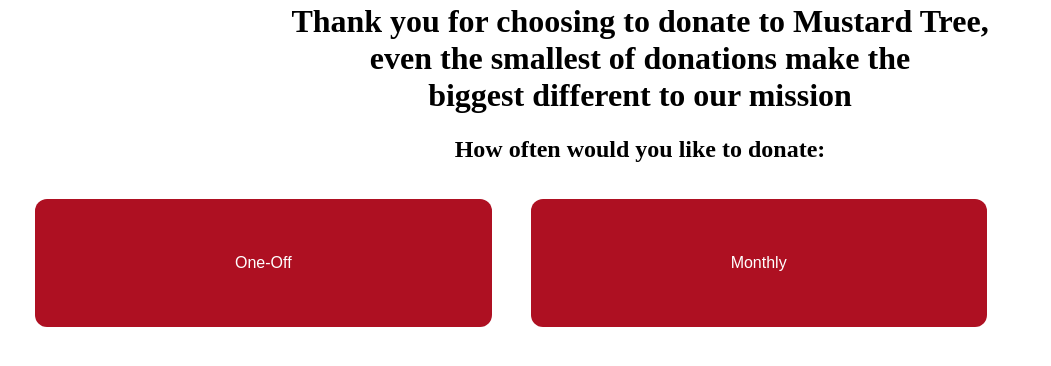
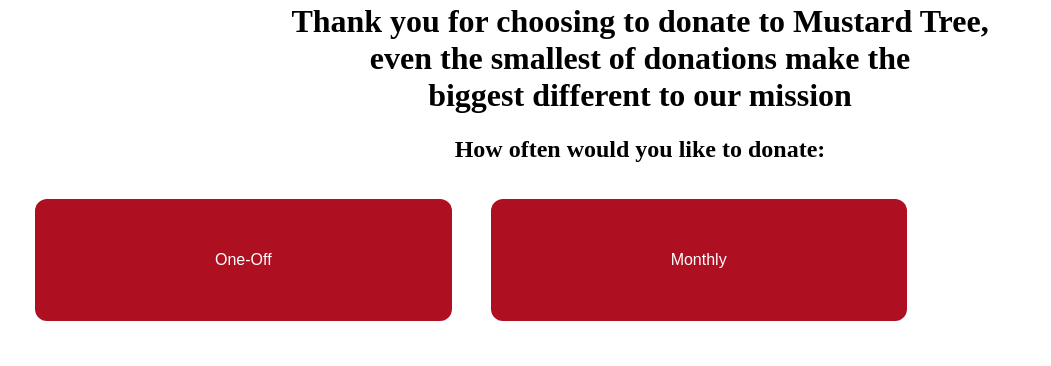
Before and after one commit to ZakMasters/Mustardtest.github.io, a plain HTML site: page index.html in a window 1280 px wide. Shown: the part 222-588 px from the top of the page, without its empty margins (0-1051 px from the left). Drawn offline with Linux system fonts and the light colour scheme.

Commit message:
Update index.html

```diff
--- a/index.html
+++ b/index.html
@@ -27,7 +27,7 @@ html, body {
 .donation {
     border: none;
     color: white;
-    padding: 55px 200px;
+    padding: 52px 180px;
     text-align: center;
     text-decoration: none;
     display: inline-block;
```
